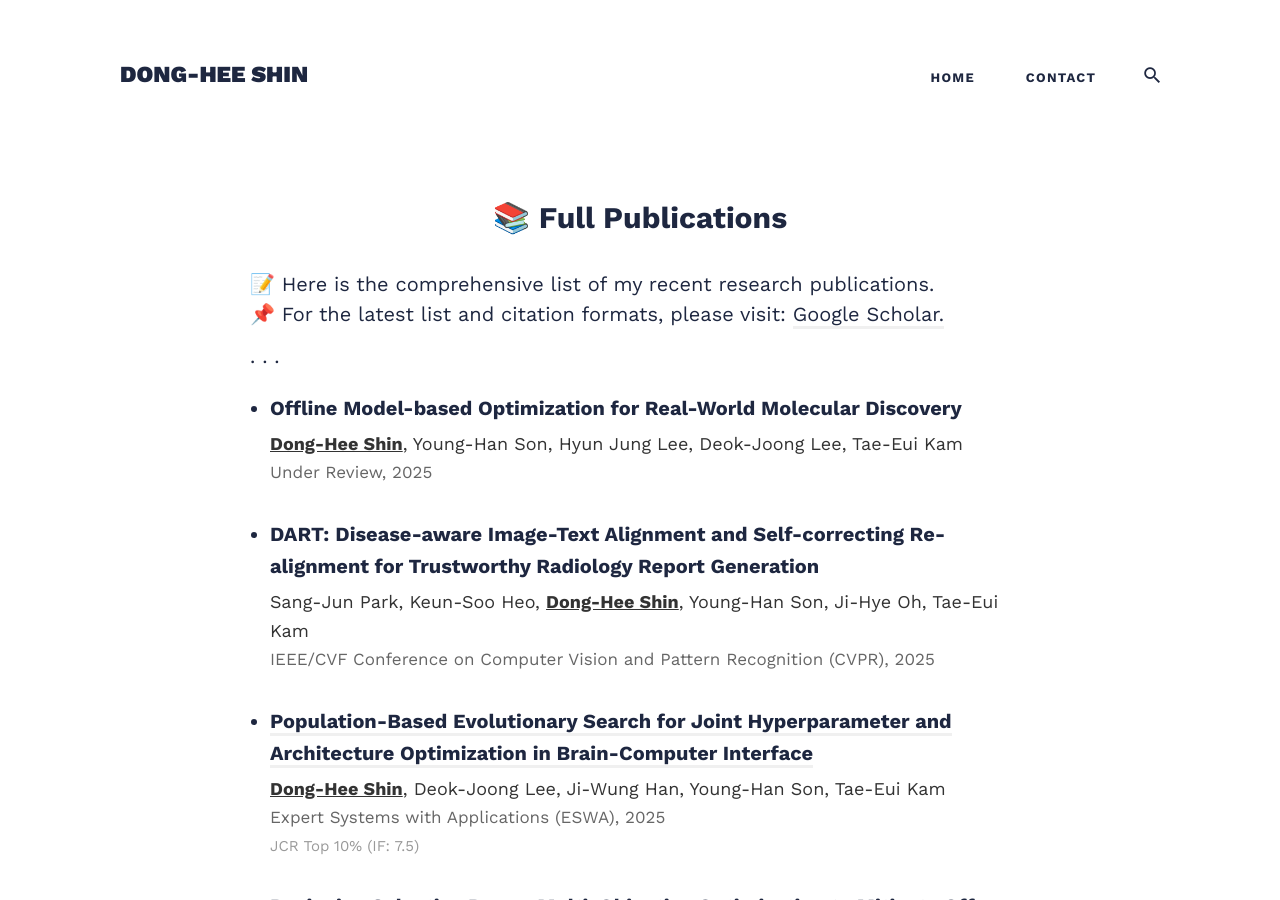
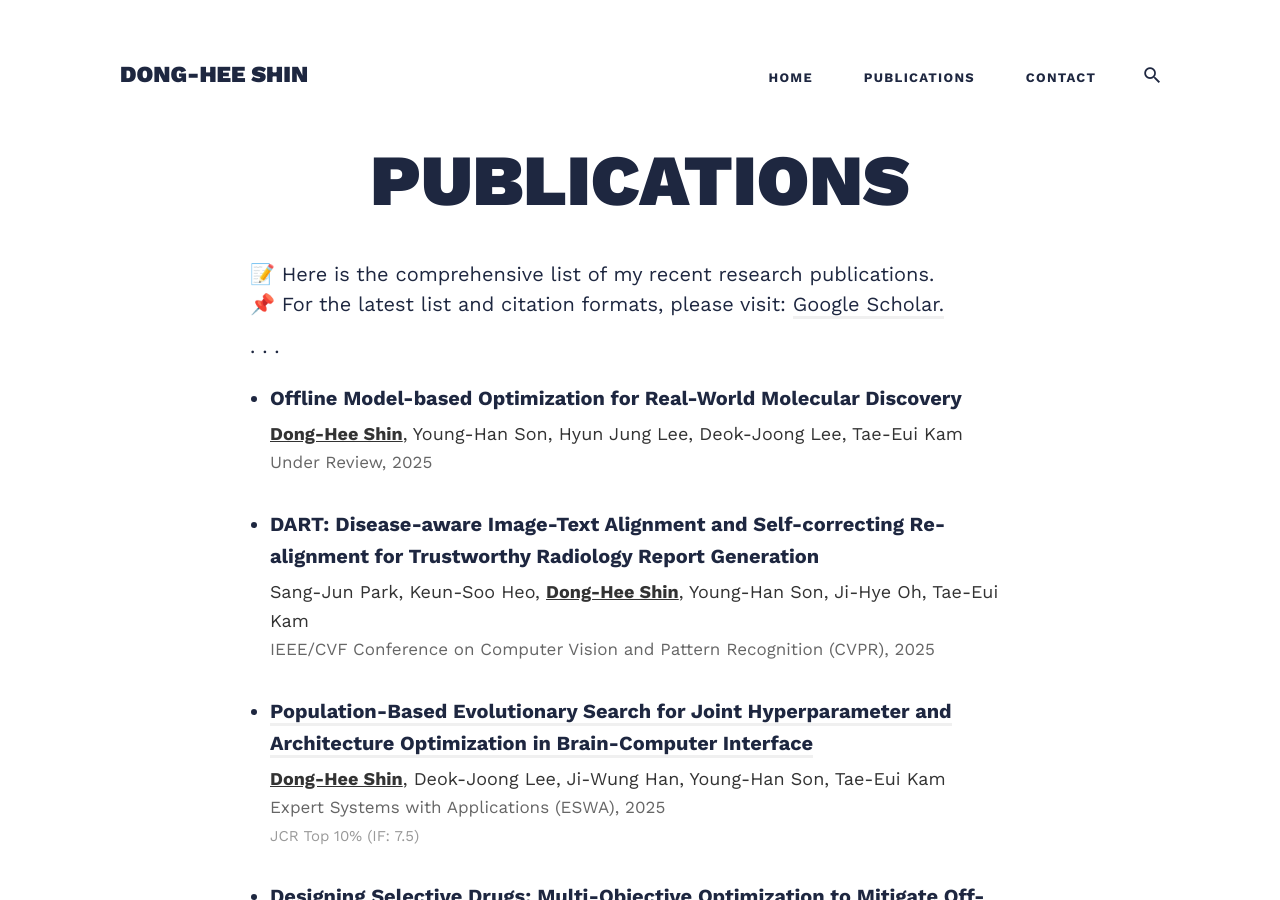
Before and after one commit to donghee-shin-page/donghee-shin-page.github.io, a Jekyll site: the page built from _pages/02-publications.html, in a window 1280 px wide and 900 px high. Built offline with Jekyll 4.4.1, drawn with Linux system fonts in a browser that asks for light colours; nearby versions of some CDN libraries.

Commit message:
Update 02-publications.html

```diff
--- a/_pages/02-publications.html
+++ b/_pages/02-publications.html
@@ -1,11 +1,11 @@
 ---
 layout: page
-title:
+title: publications
 permalink: /publications/
 ---
 
 
-<h2 style="font-size: 30px; font-weight: bold; text-align: center;">📚 Full Publications</h2>
+<!-- <h2 style="font-size: 30px; font-weight: bold; text-align: center;">📚 Full Publications</h2> -->
 
 
 
```
